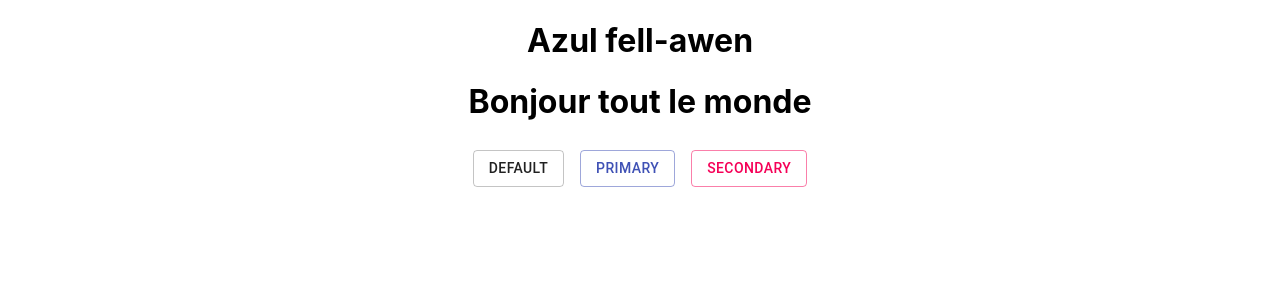
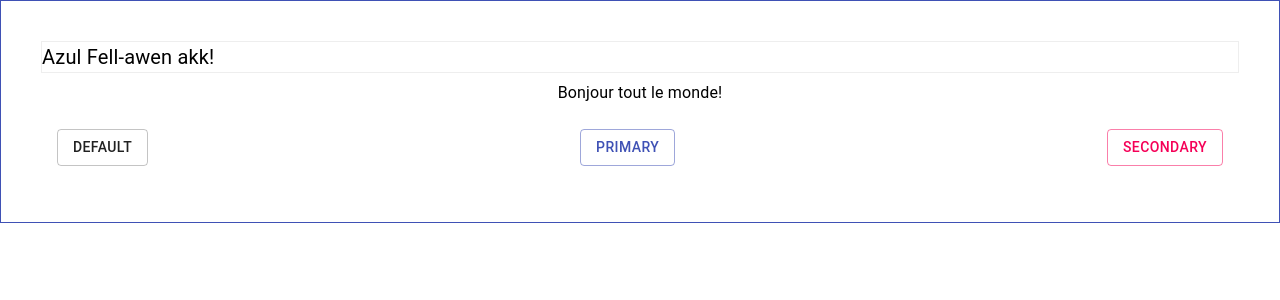
Before and after one commit to anzart/test, a React (Create React App) app: page / in a window 1280 px wide. Shown: the top 300 px of the page. Built offline with nearby package versions, Linux system fonts and the light colour scheme.

Commit message:
Add BOX component

```diff
--- a/src/App.css
+++ /dev/null
@@ -1,14 +0,0 @@
-.App {
-  text-align: center;
-}
-
-.App-header {
-  background-color: #282c34;
-  min-height: 100vh;
-  display: flex;
-  flex-direction: column;
-  align-items: center;
-  justify-content: center;
-  font-size: calc(10px + 2vmin);
-  color: white;
-}
--- a/src/App.js
+++ b/src/App.js
@@ -1,7 +1,8 @@
 import React from "react";
 import { makeStyles } from "@material-ui/core/styles";
 import Button from "@material-ui/core/Button";
-import "./App.css";
+import Typography from "@material-ui/core/Typography";
+import Box from "@material-ui/core/Box";
 
 const useStyles = makeStyles((theme) => ({
   button: {
@@ -12,9 +13,16 @@ const useStyles = makeStyles((theme) => ({
 function App() {
   const classes = useStyles();
   return (
-    <div className="App">
-      <h1>Azul fell-awen</h1>
-      <h1>Bonjour tout le monde</h1>
+    <Box border={1} borderColor="primary.main" p={4}>
+      <Typography component="div">
+        <Box border={1} borderColor="grey.200" fontSize="h6.fontSize" textAlign="left" m={1}>
+          Azul Fell-awen akk!
+        </Box>
+        <Box textAlign="center" m={1}>
+          Bonjour tout le monde!
+        </Box>
+      </Typography>
+      <Box display="flex" justifyContent="space-between" m={1} p={1} bgcolor="background.paper">
         <Button variant="outlined" className={classes.button}>
           Default
         </Button>
@@ -24,7 +32,8 @@ function App() {
         <Button variant="outlined" color="secondary" className={classes.button}>
           Secondary
         </Button>
-    </div>
+      </Box>
+    </Box>
   );
 }
 
```
Lines whose indentation alone changed are shown as unchanged.
